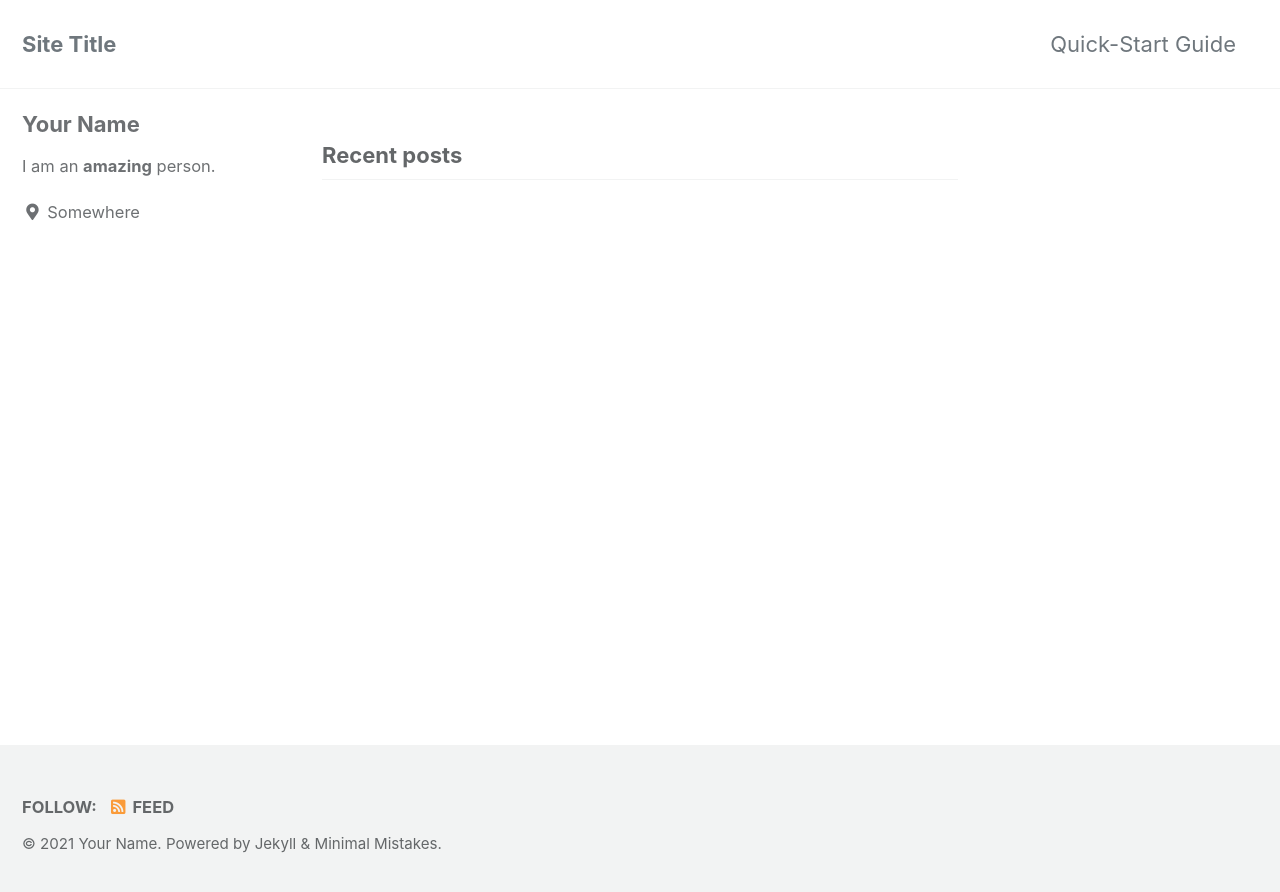
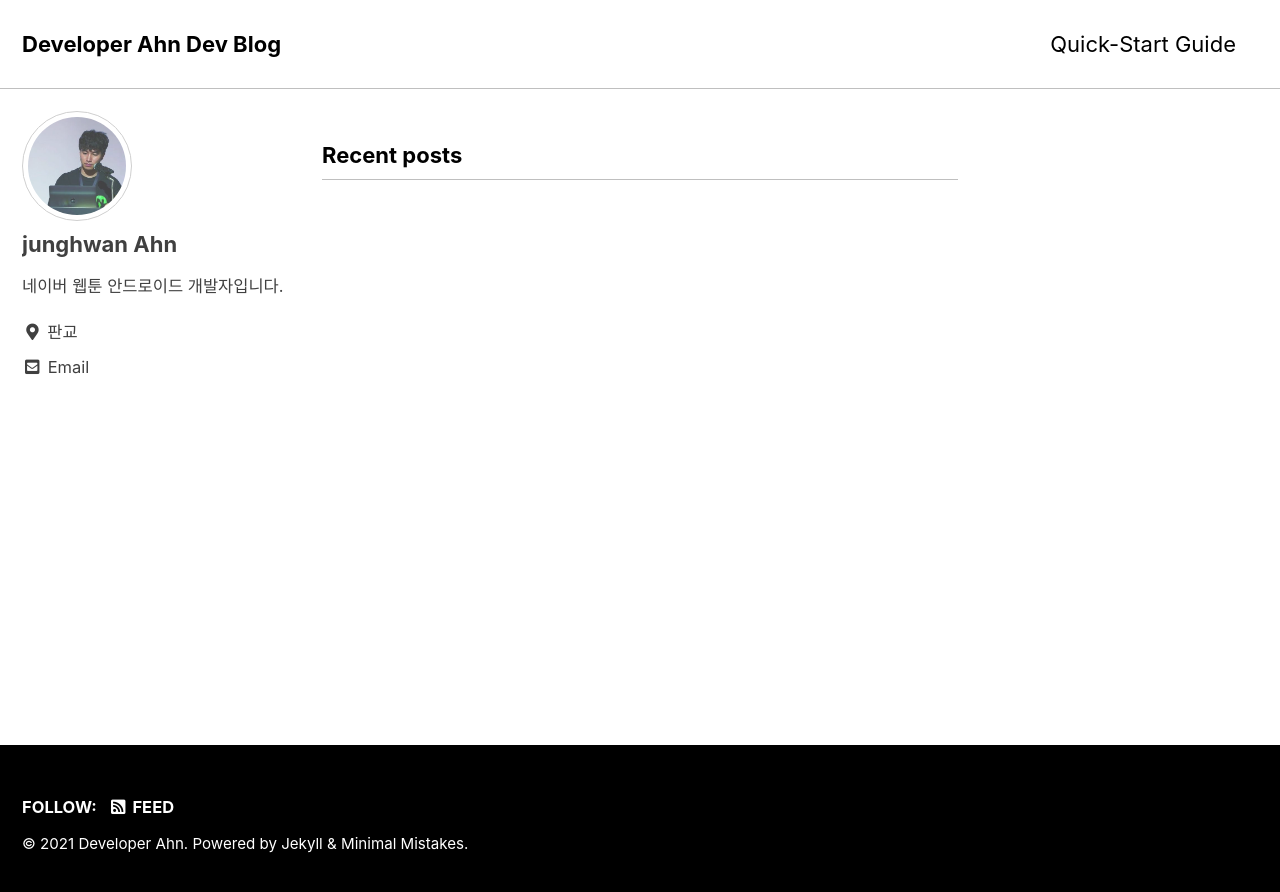
Before and after one commit to ajh8894/ajh8894.github.io, a Jekyll site: the page built from index.html, in a window 1280 px wide. Shown: the top 892 px of the page. Built offline with Jekyll 4.4.1, drawn with Linux system fonts in a browser that asks for light colours; cached includes are drawn as plain includes; the list of posts is cut into pages by our own code.

Commit message:
feat: update profile

```diff
--- a/_config.yml
+++ b/_config.yml
@@ -12,15 +12,15 @@
 
 # theme                  : "minimal-mistakes-jekyll"
 # remote_theme           : "mmistakes/minimal-mistakes"
-minimal_mistakes_skin    : "default" # "air", "aqua", "contrast", "dark", "dirt", "neon", "mint", "plum", "sunrise"
+minimal_mistakes_skin    : "contrast" # "default", "air", "aqua", "contrast", "dark", "dirt", "neon", "mint", "plum", "sunrise"
 
 # Site Settings
 locale                   : "en-US"
-title                    : "Site Title"
+title                    : "Developer Ahn Dev Blog"
 title_separator          : "-"
 subtitle                 : # site tagline that appears below site title in masthead
-name                     : "Your Name"
-description              : "An amazing website."
+name                     : "Developer Ahn"
+description              : "개인 공부를 위한 개발 블로그입니다. 저작권에 문제가 있다면 말씀해주세요."
 url                      : "https://ajh8894.github.io" # the base hostname & protocol for your site e.g. "https://mmistakes.github.io"
 baseurl                  : "/" # the subpath of your site, e.g. "/blog"
 repository               : "ajh8894/ajh8894.github.io" # GitHub username/repo-name e.g. "mmistakes/minimal-mistakes"
@@ -93,11 +93,11 @@ analytics:
 
 # Site Author
 author:
-  name             : "Your Name"
-  avatar           : # path of avatar image, e.g. "/assets/images/bio-photo.jpg"
-  bio              : "I am an **amazing** person."
-  location         : "Somewhere"
-  email            :
+  name             : "junghwan Ahn"
+  avatar           : "/assets/images/profile.jpg" # path of avatar image, e.g. "/assets/images/bio-photo.jpg"
+  bio              : "네이버 웹툰 안드로이드 개발자입니다."
+  location         : "판교"
+  email            : junghwan.ahn@webtoonscorp.com
   links:
     - label: "Email"
       icon: "fas fa-fw fa-envelope-square"
@@ -112,7 +112,7 @@ author:
       icon: "fab fa-fw fa-facebook-square"
       # url: "https://facebook.com/"
     - label: "GitHub"
-      icon: "fab fa-fw fa-github"
+      icon: "https://github.com/ajh8894"
       # url: "https://github.com/"
     - label: "Instagram"
       icon: "fab fa-fw fa-instagram"
```
Also changed, not shown: assets/images/profile.jpg (added).
